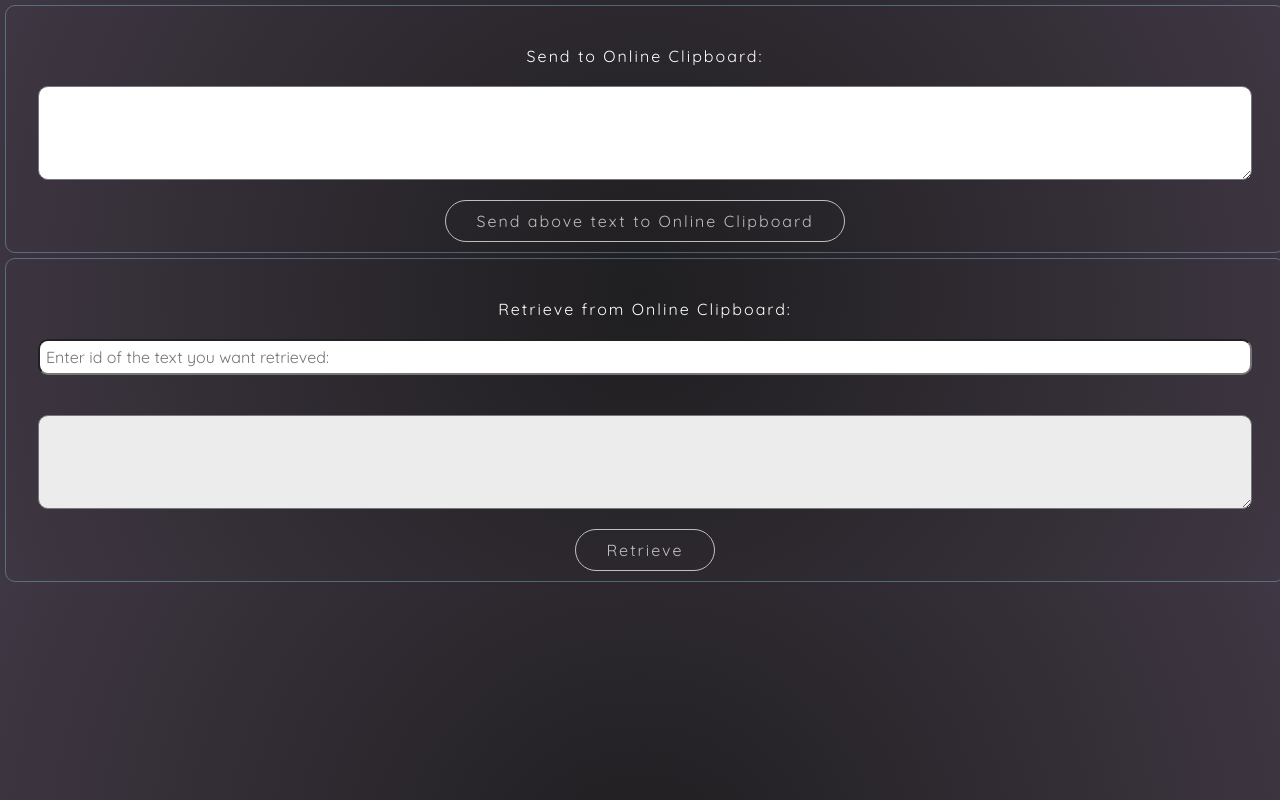
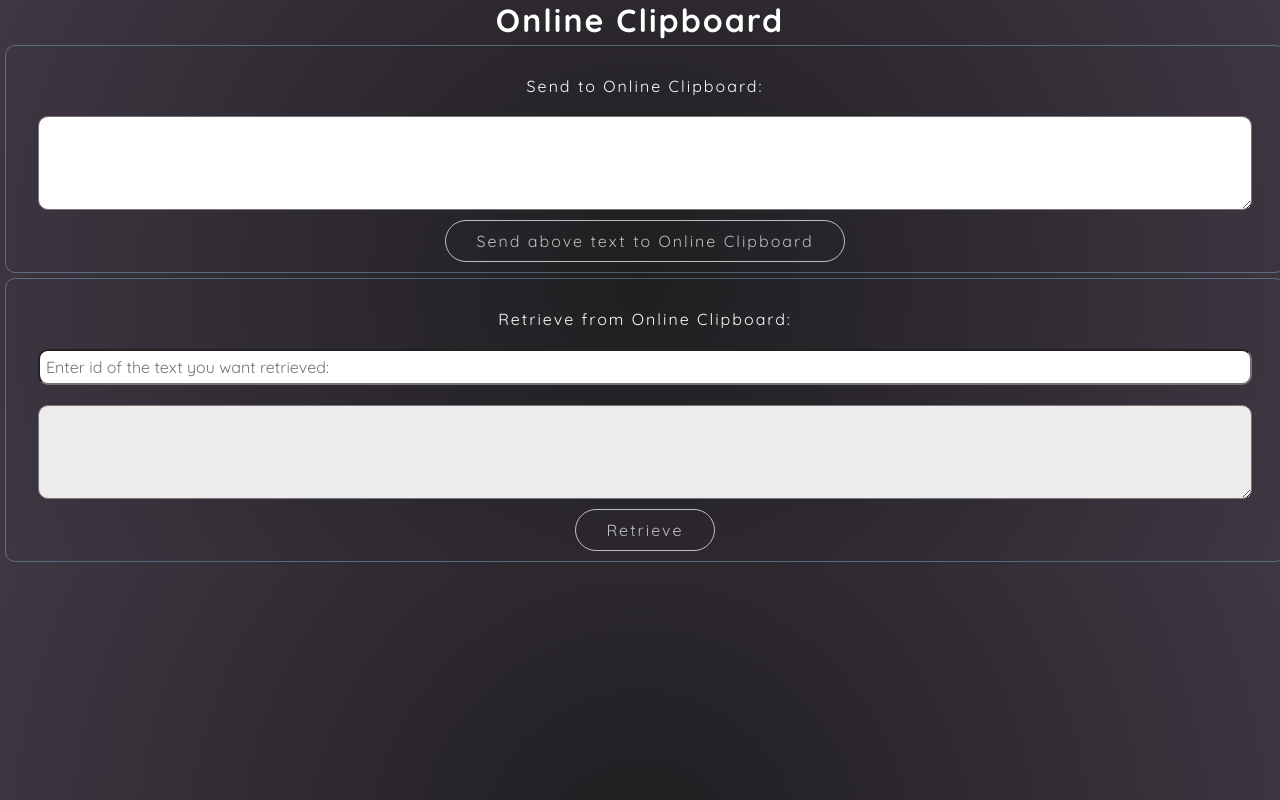
Before and after one commit to M-Jamal-K/Online-ClipBoard, a React (Create React App) app: page / in a window 1280 px wide. Built offline with nearby package versions, Linux system fonts and the light colour scheme; no server answers.

Commit message:
Adding the app

```diff
--- a/src/App.js
+++ b/src/App.js
@@ -1,11 +1,35 @@
 import Header from "./components/Header";
 import InputCom from "./components/InputCom";
 import OutputCom from "./components/OutputCom";
+import { useFetch } from "./hooks/useFetch";
 
 function App() {
+  const { data } = useFetch(
+    "https://json-server-rest-api.glitch.me/userData",
+    "null"
+  );
+  if (data) {
+    data.forEach((element) => {
+      console.log(new Date().getTime() >= element.expiredAt);
+      if (new Date().getTime() >= element.expiredAt) {
+        fetch(`https://json-server-rest-api.glitch.me/userData/${element.id}`, {
+          method: "DELETE"
+        })
+          .then((res) => {
+            if (res.ok) {
+              console.log("Cleared");
+            }
+          })
+          .catch((err) => {
+            console.log(err);
+          });
+      }
+    });
+  }
+
   return (
     <div className="App">
-      {/* <Header /> */}
+      <Header />
       <InputCom />
       <OutputCom />
     </div>
--- a/src/components/Form.js
+++ b/src/components/Form.js
@@ -18,12 +18,27 @@ function Form(props) {
           <span className={classes.lblname}>{props.labelText}</span>
         )}
         {props.showInput ? (
-          <textarea rows="4" readOnly className={classes.readOnly}></textarea>
+          <textarea
+            rows="4"
+            value={props.output}
+            readOnly
+            className={classes.readOnly}
+          ></textarea>
         ) : (
           <textarea rows="4" required></textarea>
         )}
       </label>
-      <button>{props.btnText}</button>
+      <button disabled={!props.pending ? false : true}>
+        {!props.pending ? props.btnText : "Loading...."}
+      </button>
+      {props.id && !props.pending && !props.error && (
+        <p className={classes.idandInfo}>
+          ID to retrieve text is: <strong>{props.id}</strong>
+          <span>
+            This data will be destroyed after one hour when you refresh the site
+          </span>
+        </p>
+      )}
     </form>
   );
 }
--- a/src/components/Form.module.css
+++ b/src/components/Form.module.css
@@ -13,7 +13,7 @@
 }
 .label {
   align-items: center;
-  margin: 20px;
+  margin: 10px;
 }
 .label > textarea,
 .label > input {
@@ -35,3 +35,7 @@ input::-webkit-inner-spin-button {
   -webkit-appearance: none;
   margin: 0;
 }
+.idandInfo {
+  display: flex;
+  flex-direction: column;
+}
--- a/src/components/Header.js
+++ b/src/components/Header.js
@@ -1,3 +1,5 @@
+
+
 export default function Header() {
   return (
     <header>
--- a/src/components/InputCom.js
+++ b/src/components/InputCom.js
@@ -4,17 +4,26 @@ import Form from "./Form";
 
 export default function InputCom() {
   const [text, setText] = useState(null);
-  console.log(text);
-  // const { data, isPending, error } = useFetch(
-  //   "https://mydatabase-eabaf-default-rtdb.firebaseio.com/clipBoard.json"
-  // );
-  // console.log(data);
-  // console.log(isPending);
-  // console.log(error);
+  const [randomID, setRandomID] = useState(null);
+
+  const { isPending, error } = useFetch(
+    "https://json-server-rest-api.glitch.me/userData",
+    text,
+    {
+      method: "POST",
+      headers: { "Content-Type": "application/json" },
+      body: JSON.stringify({
+        data: text,
+        id: randomID,
+        expiredAt: new Date().getTime() + 3.6e6
+      })
+    }
+  );
   const formSubmitFunc = (e) => {
     e.preventDefault();
     const enteredText = e.target[0].value;
-    if (!enteredText.trim()) return;
+    if (!enteredText.trim() || text === enteredText.trim()) return;
+    setRandomID(Math.floor(Math.random() * 10000));
     setText(enteredText);
   };
 
@@ -24,7 +33,11 @@ export default function InputCom() {
         labelText="Send to Online Clipboard:"
         btnText="Send above text to Online Clipboard"
         formSubmitFunc={formSubmitFunc}
+        id={randomID}
+        pending={isPending}
+        error={error}
       />
+      {error && <h1>{error}</h1>}
     </>
   );
 }
--- a/src/components/OutputCom.js
+++ b/src/components/OutputCom.js
@@ -1,12 +1,20 @@
+import { useState } from "react";
+import { useFetch } from "../hooks/useFetch";
 import Form from "./Form";
 
 export default function OutputCom() {
+  const [id, setId] = useState(null);
+
+  const { data, isPending, error } = useFetch(
+    `https://json-server-rest-api.glitch.me/userData?id=${id}`,
+    id
+  );
+
   const formSubmitFunc = (e) => {
     e.preventDefault();
-    const outputValue = e.target[1].value;
     const enteredID = e.target[0].value;
     if (!enteredID.trim()) return;
-    console.log(enteredID);
+    setId(enteredID);
   };
 
   return (
@@ -16,7 +24,10 @@ export default function OutputCom() {
         btnText="Retrieve"
         formSubmitFunc={formSubmitFunc}
         showInput={true}
+        pending={isPending}
+        output={data ? (data.length ? data[0].data : "Data Not Fount '_'") : ""}
       />
+      {error && <h1>{error}</h1>}
     </>
   );
 }
--- a/src/hooks/useFetch.js
+++ b/src/hooks/useFetch.js
@@ -1,16 +1,12 @@
 import { useState, useEffect } from "react";
 
 export const useFetch = (url, val, option) => {
-  // fetch("https://mydatabase-eabaf-default-rtdb.firebaseio.com/blogs.json", {
-  // method: "POST",
-  // headers: { "Content-Type": "application/json" },
-  // body: JSON.stringify(blog)})
-
   const [data, setData] = useState(null);
   const [isPending, setIsPending] = useState(false);
   const [error, setError] = useState(null);
 
   useEffect(() => {
+    if (val) {
       const fetchData = async () => {
         setIsPending(true);
 
@@ -20,13 +16,12 @@ export const useFetch = (url, val, option) => {
             throw new Error(res.statusText);
           }
           const data = await res.json();
-
           setIsPending(false);
           setData(data);
           setError(null);
         } catch (err) {
           setIsPending(false);
-        setError("Could not fetch the data");
+          setError("Could not Post the data");
           console.log(err.message);
         }
       }; // end of fetchData function
@@ -35,7 +30,9 @@ export const useFetch = (url, val, option) => {
       return () => {
         console.log("lol");
       };
-  }, [url, option, val]);
+    }
+    // eslint-disable-next-line react-hooks/exhaustive-deps
+  }, [url, val]);
 
   return { data, isPending, error };
 };
--- a/src/index.css
+++ b/src/index.css
@@ -17,6 +17,7 @@ p,
 button,
 a,
 div {
+  text-align: center;
   margin: 0;
   padding: 0;
   color: white;
--- a/src/index.js
+++ b/src/index.js
@@ -4,8 +4,4 @@ import "./index.css";
 import App from "./App";
 
 const root = ReactDOM.createRoot(document.getElementById("root"));
-root.render(
-  <React.StrictMode>
-    <App />
-  </React.StrictMode>
-);
+root.render(<App />);
```
Also changed, not shown: src/components/InputCom.module.css (deleted), 1 other file (tests, documents, lock files or other folders). Lines whose indentation alone changed are shown as unchanged.
